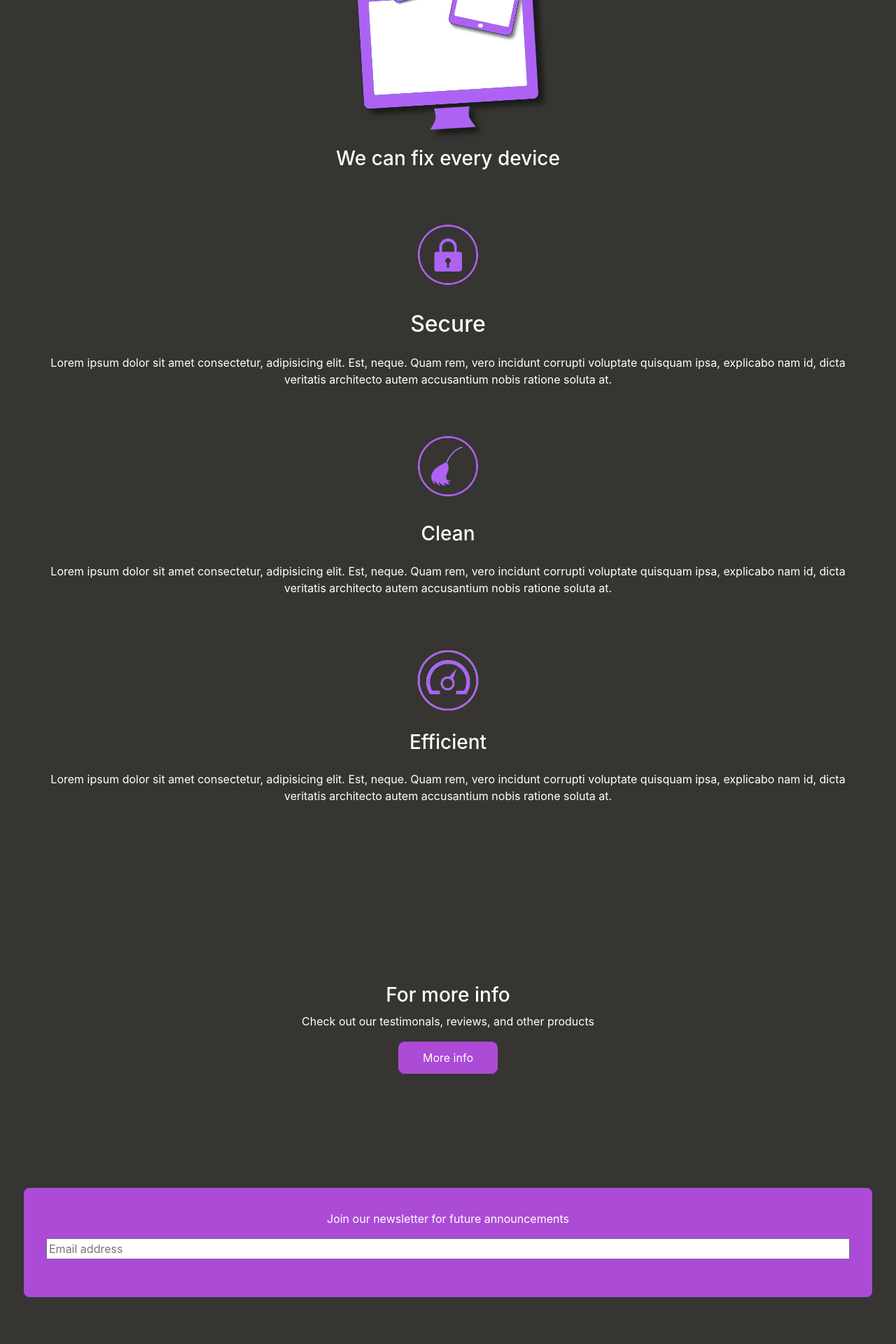
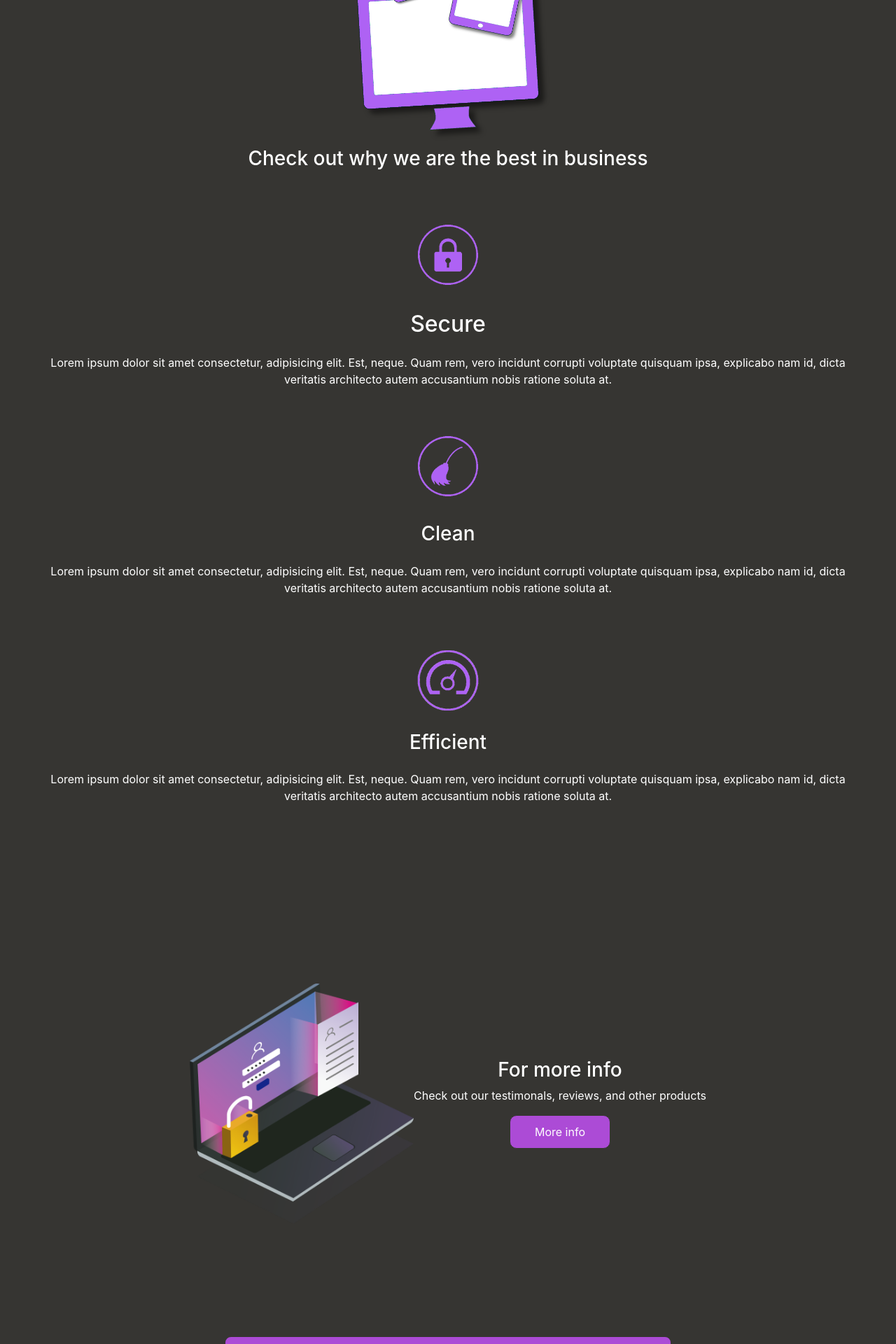
Before and after one commit to natemartinez/landingpageforITcompany, a PHP site: page / in a window 1280 px wide. Shown: the part 1720-3640 px from the top of the page at 70% size. Run offline with PHP 8.4, Linux system fonts and the light colour scheme; some libraries are stand-ins or nearby versions.

Commit message:
- Updated css elements

```diff
--- a/index.php
+++ b/index.php
@@ -46,17 +46,20 @@
     </div>
     <div class='solutions section'>
       <h2 id='solutions-header' class='text-center'>Welcome to IT Solutions</h2>
-        <div class='square-div' >
+        <div class='square-div'>
+
             <div class='square'>
                 <img id='data-icon' class='square-icons' src="images/data.png" alt="">
-                <h4 class='text-center'>data icon</h4>
+                <h4 class='text-center'>Data icon</h4>
                 <p class='text-center'>Lorem ipsum dolor sit amet consectetur, adipisicing elit.</p>
             </div>
+
             <div class='square'>
                <img class='square-icons' src="images/clean-phone.png" alt="">
                <h4 class='text-center'>Phone icon</h4>
                <p class='text-center'>Lorem ipsum dolor sit amet consectetur, adipisicing elit.</p>
             </div>
+
             <div class='square'>
                 <img class='square-icons' src="images/arrow.png" alt="">
                <h4 class='text-center'>Arrow icon</h4>
@@ -86,9 +89,9 @@
         </div>
     </div>
     <div class='benefits section'>
-        <div class='d-flex flex-column align-items-center'>
+        <div class='d-flex flex-column align-items-center text-center benefits-header'>
           <img id='benefits-img' src="images/devices.png" alt="laptop and phone devices">
-          <h3>We can fix every device</h3>
+          <h3>Check out why we are the best in business</h3>
         </div>
 
         <div class='benefits-text'>
@@ -116,15 +119,24 @@
         </div>
     </div>
     <div class='info section'>
-        <div class='text-center'>
+
+        <div class='more-info d-flex align-items-center text-center'>
+           <img id='pc' src="images/pc.png" alt="">
+           <div>
             <h3>For more info</h3>
             <p>Check out our testimonals, reviews, and other products</p>
             <button>More info</button>
+           </div>
+
         </div>
 
-        <div class='email-box'>
+        <div class='email-box text-center'>
+          <div>
             <p>Join our newsletter for future announcements</p>
             <input type="text" placeholder='Email address'>
+          </div>
+
+
         </div>
     </div>
     <div class='contact-info section'>
@@ -145,7 +157,7 @@
     <div class='footer'>
         <p>Privacy</p>
         <p>Terms of use</p>
-        <p>Copyright 2023</p>
+        <p>@Copyright 2023</p>
     </div>
    </div>
     <script src="https://code.jquery.com/jquery-3.3.1.slim.min.js" integrity="sha384-q8i/X+965DzO0rT7abK41JStQIAqVgRVzpbzo5smXKp4YfRvH+8abtTE1Pi6jizo" crossorigin="anonymous"></script>
--- a/style.css
+++ b/style.css
@@ -59,6 +59,10 @@ button{
     font-size: 2em;
     padding-top: 1.5em;
     color: antiquewhite;
+}
+.sidebar-links:hover{
+    color:#ac4bd6;
+    text-decoration: none;
 }
 
 .header{
@@ -186,20 +190,29 @@ button{
     display: flex;
     flex-direction: column;
     padding: 2em;
+    align-items: center;
 }
+
+.more-info{
+    flex-direction: column;
+}
+
 .email-box{
     background-color: #ac4bd6;
     border: 2px solid #363532;
     border-radius: 10px;
     padding: 2em;
     margin-top: 10em;
-    height: 10em;
+    height: 15em;
 }
 .email-box p {
-    text-align: center;
+    font-size: 1.5em;
 }
 .email-box input[type='text']{
     width: 100%;
+}
+#pc{
+    width: 10em;
 }
 
 .contact-info{
@@ -256,6 +269,11 @@ button{
     .square-div{
         flex-flow: row nowrap;
     }
+    .bkgrd{
+        width: 5em;
+        position: absolute;
+        background-color: #ac4bd6;
+    }
 
     .services{
         flex-flow: row nowrap;
@@ -267,6 +285,15 @@ button{
       padding: 3em;
     }
 
+    .more-info{
+        flex-direction: row;
+    }
+    #pc{
+        width: 20em;
+    }
 
+    .email-box{
+        width: 40em;
+    }
 
 }
```
Also changed, not shown: images/pc.png (added).
